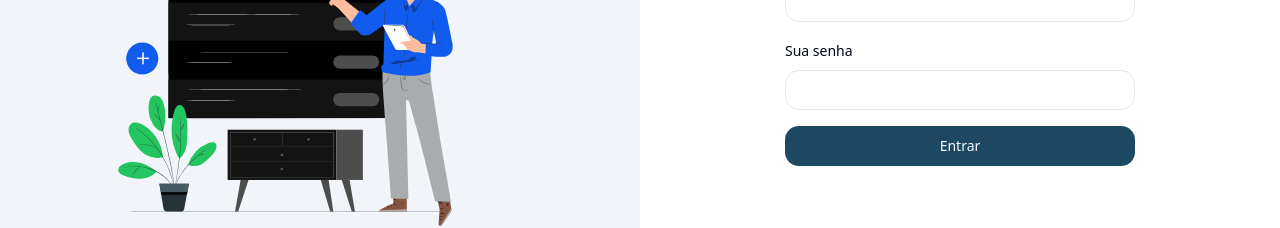
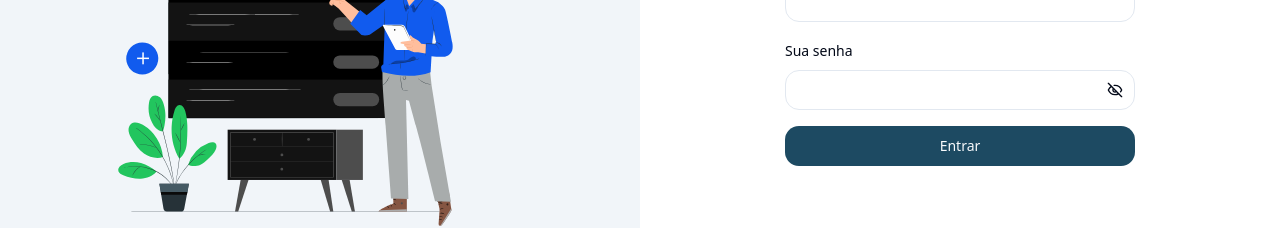
Before and after one commit to Task-io/task.io-app, a React (Vite) app: page /sign-in in a window 1280 px wide. Shown: the part 384-612 px from the top of the page. Built offline with nearby package versions, Linux system fonts and the light colour scheme; no server answers; a web font is replaced by a local one.

Commit message:
feat: Esconder/mostrar senha

```diff
--- a/src/app.tsx
+++ b/src/app.tsx
@@ -6,9 +6,8 @@ import { RouterProvider } from 'react-router-dom'
 
 import { ThemeProvider } from '@/components/theme/theme-provider'
 import { Toaster } from '@/components/ui/toaster'
-
-import { queryClient } from './lib/react-query'
-import { router } from './routes'
+import { queryClient } from '@/lib/react-query'
+import { router } from '@/routes'
 
 export function App() {
   return (
--- a/src/components/header.tsx
+++ b/src/components/header.tsx
@@ -1,8 +1,7 @@
 import { CheckCheck } from 'lucide-react'
 
+import { AccountMenu } from '@/components/account.menu'
 import { ThemeToggle } from '@/components/theme/theme-toggle'
-
-import { AccountMenu } from './account.menu'
 
 export function Header() {
   return (
--- /dev/null
+++ b/src/components/ui/password-input.tsx
@@ -0,0 +1,53 @@
+'use client'
+
+import { EyeIcon, EyeOffIcon } from 'lucide-react'
+import { forwardRef, useState } from 'react'
+
+import { Button } from '@/components/ui/button'
+import { Input, InputProps } from '@/components/ui/input'
+import { cn } from '@/lib/utils'
+
+const PasswordInput = forwardRef<HTMLInputElement, InputProps>(
+  ({ className, ...props }, ref) => {
+    const [showPassword, setShowPassword] = useState(false)
+
+    return (
+      <div className="relative">
+        <Input
+          type={showPassword ? 'text' : 'password'}
+          className={cn('hide-password-toggle pr-10', className)}
+          ref={ref}
+          {...props}
+        />
+        <Button
+          type="button"
+          variant="ghost"
+          size="sm"
+          className="absolute right-0 top-0 h-full px-3 py-2 hover:bg-transparent"
+          onClick={() => setShowPassword((prev) => !prev)}
+        >
+          {showPassword ? (
+            <EyeIcon className="h-4 w-4" aria-hidden="true" />
+          ) : (
+            <EyeOffIcon className="h-4 w-4" aria-hidden="true" />
+          )}
+          <span className="sr-only">
+            {showPassword ? 'Hide password' : 'Show password'}
+          </span>
+        </Button>
+
+        {/* <style>{`
+					.hide-password-toggle::-ms-reveal,
+					.hide-password-toggle::-ms-clear {
+						visibility: hidden;
+						pointer-events: none;
+						display: none;
+					}
+				`}</style> */}
+      </div>
+    )
+  },
+)
+PasswordInput.displayName = 'PasswordInput'
+
+export { PasswordInput }
--- a/src/components/user-profile-sheet.tsx
+++ b/src/components/user-profile-sheet.tsx
@@ -5,6 +5,10 @@ import { z } from 'zod'
 
 import { getUser } from '@/api/get-user'
 import { updateProfile } from '@/api/update-profile'
+import { Button } from '@/components/ui/button'
+import { Input } from '@/components/ui/input'
+import { Label } from '@/components/ui/label'
+import { PasswordInput } from '@/components/ui/password-input'
 import {
   SheetClose,
   SheetContent,
@@ -15,10 +19,6 @@ import {
 } from '@/components/ui/sheet'
 import { useToast } from '@/components/ui/use-toast'
 import { axiosErrorHandler } from '@/utils/axiosErrorHandler'
-
-import { Button } from './ui/button'
-import { Input } from './ui/input'
-import { Label } from './ui/label'
 
 const userProfileSchema = z
   .object({
@@ -110,13 +110,13 @@ export function UserProfileSheet() {
       </SheetHeader>
 
       <form onSubmit={handleSubmit(handleUpdateProfile)}>
-        <div className="grid gap-4 py-8">
+        <div className="items-center space-y-2 pt-8">
           <div className="grid grid-cols-2 items-center gap-2">
             <Label htmlFor="name">Nome completo</Label>
             <Input className="col-span-3" id="name" {...register('name')} />
           </div>
 
-          <div className="grid grid-cols-2 items-center gap-2">
+          <div className="items-center space-y-2">
             <Label htmlFor="username">Username</Label>
             <Input
               disabled={true}
@@ -126,10 +126,9 @@ export function UserProfileSheet() {
             />
           </div>
 
-          <div className="grid grid-cols-2 items-center gap-2">
+          <div className="items-center space-y-2">
             <Label htmlFor="oldPassword">Senha antiga</Label>
-            <Input
-              type="password"
+            <PasswordInput
               className="col-span-3"
               id="oldPassword"
               {...register('oldPassword')}
@@ -139,10 +138,9 @@ export function UserProfileSheet() {
             <p className="text-sm text-red-500">{errors.oldPassword.message}</p>
           )}
 
-          <div className="grid grid-cols-2 items-center gap-2">
+          <div className="items-center space-y-2 pb-8">
             <Label htmlFor="newPassword">Nova senha</Label>
-            <Input
-              type="password"
+            <PasswordInput
               className="col-span-3"
               id="newPassword"
               {...register('newPassword')}
--- a/src/pages/auth/sign-in.tsx
+++ b/src/pages/auth/sign-in.tsx
@@ -9,6 +9,7 @@ import { signIn } from '@/api/sign-in'
 import { Button } from '@/components/ui/button'
 import { Input } from '@/components/ui/input'
 import { Label } from '@/components/ui/label'
+import { PasswordInput } from '@/components/ui/password-input'
 import { useToast } from '@/components/ui/use-toast'
 import { queryClient } from '@/lib/react-query'
 import { axiosErrorHandler } from '@/utils/axiosErrorHandler'
@@ -90,7 +91,7 @@ export function SignIn() {
             </div>
             <div className="space-y-2">
               <Label htmlFor="password">Sua senha</Label>
-              <Input id="password" type="password" {...register('password')} />
+              <PasswordInput id="password" {...register('password')} />
               {errors.password && (
                 <p className="text-sm text-red-500">
                   {errors.password.message}
--- a/src/pages/auth/sign-up.tsx
+++ b/src/pages/auth/sign-up.tsx
@@ -9,6 +9,7 @@ import { signUp } from '@/api/sign-up'
 import { Button } from '@/components/ui/button'
 import { Input } from '@/components/ui/input'
 import { Label } from '@/components/ui/label'
+import { PasswordInput } from '@/components/ui/password-input'
 import { ToastAction } from '@/components/ui/toast'
 import { useToast } from '@/components/ui/use-toast'
 import { axiosErrorHandler } from '@/utils/axiosErrorHandler'
@@ -116,7 +117,7 @@ export function SignUp() {
             </div>
             <div className="space-y-2">
               <Label htmlFor="password">Sua senha</Label>
-              <Input id="password" type="password" {...register('password')} />
+              <PasswordInput id="password" {...register('password')} />
               {errors.password && (
                 <>
                   <p className="text-sm text-red-500">
```
Also changed, not shown: package.json (+4 -4 lines), src/components/account.menu.tsx (+4 -5 lines), src/components/ui/input.tsx (+6 -6 lines), 1 other file (tests, documents, lock files or other folders).
